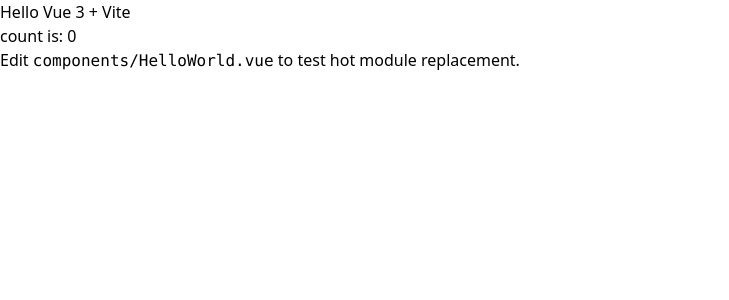
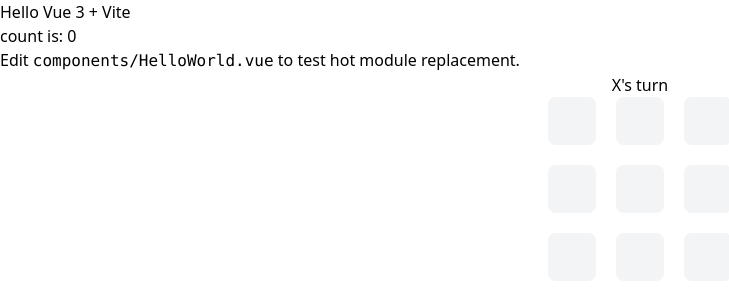
Before and after one commit to andreaselia/tic-tac-vue, a Vue app: page / in a window 1280 px wide. Shown: the top 300 px of the page, without its empty margins (0-729 px from the left). Built offline with nearby package versions, Linux system fonts and the light colour scheme.

Commit message:
basic setup

```diff
--- a/package.json
+++ b/package.json
@@ -6,7 +6,9 @@
     "build": "vite build"
   },
   "dependencies": {
+    "socket.io-client": "^3.1.0",
     "vue": "^3.0.5",
+    "vue-socket.io-extended": "^4.0.6",
     "vuex": "^4.0.0-rc.2"
   },
   "devDependencies": {
--- a/src/App.vue
+++ b/src/App.vue
@@ -1,7 +1,11 @@
 <template>
-  <HelloWorld msg="Hello Vue 3 + Vite" />
+  <div>
+    <HelloWorld msg="Hello Vue 3 + Vite" />
+    <Board />
+  </div>
 </template>
 
 <script setup>
 import HelloWorld from './components/HelloWorld.vue'
+import Board from './components/Board.vue'
 </script>
--- /dev/null
+++ b/src/components/Board.vue
@@ -0,0 +1,45 @@
+<template>
+  <div class="flex flex-col items-center justify-center">
+    <div>
+      <span v-if="calculateWinner">{{ calculateWinner }}</span>
+      <span v-else>{{ player }}'s turn</span>
+    </div>
+
+    <div class="grid grid-cols-3 gap-5">
+      <Cell
+        v-for="(cell, index) in board"
+        :key="`cell-${index}`"
+        :label="`cell-${index}`"
+        :value="cell"
+        @click="markCell(index)"
+        :winner="calculateWinner"
+      />
+    </div>
+  </div>
+</template>
+
+<script>
+import Cell from './Cell.vue'
+import { ref, computed } from 'vue'
+import { useStore } from 'vuex'
+
+import { useBoard } from '../composables/useBoard'
+import { useCalculateWinner } from '../composables/useCalculateWinner'
+
+export default {
+  components: {
+    Cell
+  },
+  setup() {
+    const { board, player, markCell } = useBoard()
+    const { calculateWinner } = useCalculateWinner(board)
+
+    return {
+      board,
+      player,
+      markCell,
+      calculateWinner
+    }
+  }
+}
+</script>
--- /dev/null
+++ b/src/components/Cell.vue
@@ -0,0 +1,25 @@
+<template>
+  <button
+    class="bg-gray-100 w-12 h-12 rounded-lg"
+    :name="label"
+    :disabled="winner || value"
+  >
+    {{ value }}
+  </button>
+</template>
+
+<script setup>
+import { defineProps } from 'vue'
+
+defineProps({
+  label: {
+    type: String,
+    required: true
+  },
+  value: {
+    type: String,
+    default: ' '
+  },
+  winner: null
+})
+</script>
--- /dev/null
+++ b/src/composables/useBoard.js
@@ -0,0 +1,25 @@
+import { ref } from 'vue'
+
+export const useBoard = () => {
+  const board = ref([
+    null, null, null,
+    null, null, null,
+    null, null, null
+  ])
+
+  const player = ref('X')
+
+  const markCell = (index) => {
+    board.value[index] = player.value
+
+    console.log(board.value)
+
+    player.value = player.value === 'X' ? 'O' : 'X'
+  }
+
+  return {
+    board,
+    player,
+    markCell
+  }
+}
--- /dev/null
+++ b/src/composables/useCalculateWinner.js
@@ -0,0 +1,32 @@
+import { computed } from 'vue'
+
+export const useCalculateWinner = (board) => {
+  const calculateWinner = computed(() => {
+    if (board.value.every((value) => value)) {
+      return 'no winners here'
+    }
+
+    const rows = [
+      [0, 1, 2],
+      [3, 4, 5],
+      [6, 7, 8],
+      [0, 3, 6],
+      [1, 4, 7],
+      [2, 5, 8],
+      [0, 4, 8],
+      [2, 4, 6],
+    ]
+
+    for (let i = 0; i < rows.length; i++) {
+      const [x, y, z] = rows[i]
+
+      if (board.value[x] && board.value[x] === board.value[y] && board.value[x] === board.value[z]) {
+        return `${board.value[x]} wins`
+      }
+    }
+  })
+
+  return {
+    calculateWinner
+  }
+}
--- a/src/main.js
+++ b/src/main.js
@@ -3,7 +3,6 @@
 import App from './App.vue'
 import './index.css'
 
-// Create a new store instance.
 const store = createStore({
   state () {
     return {
```
Also changed, not shown: 1 other file (tests, documents, lock files or other folders).
